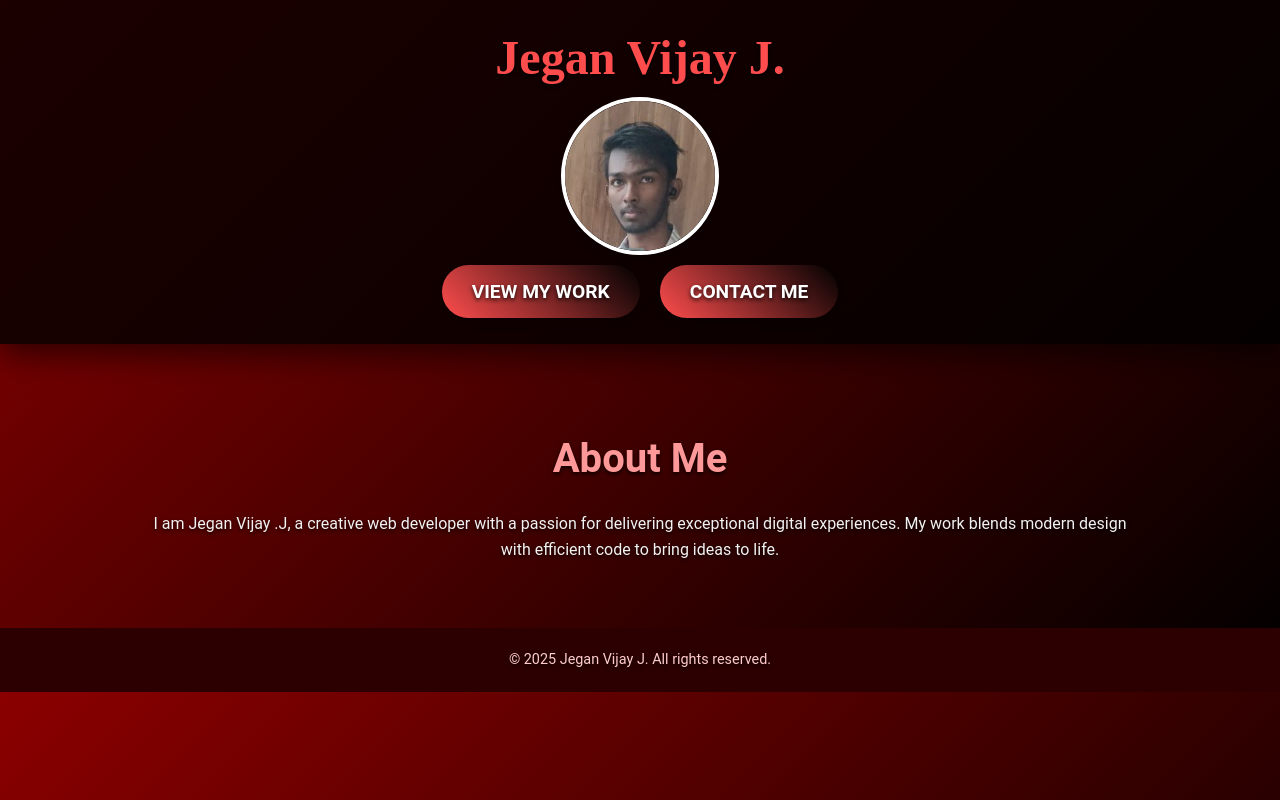
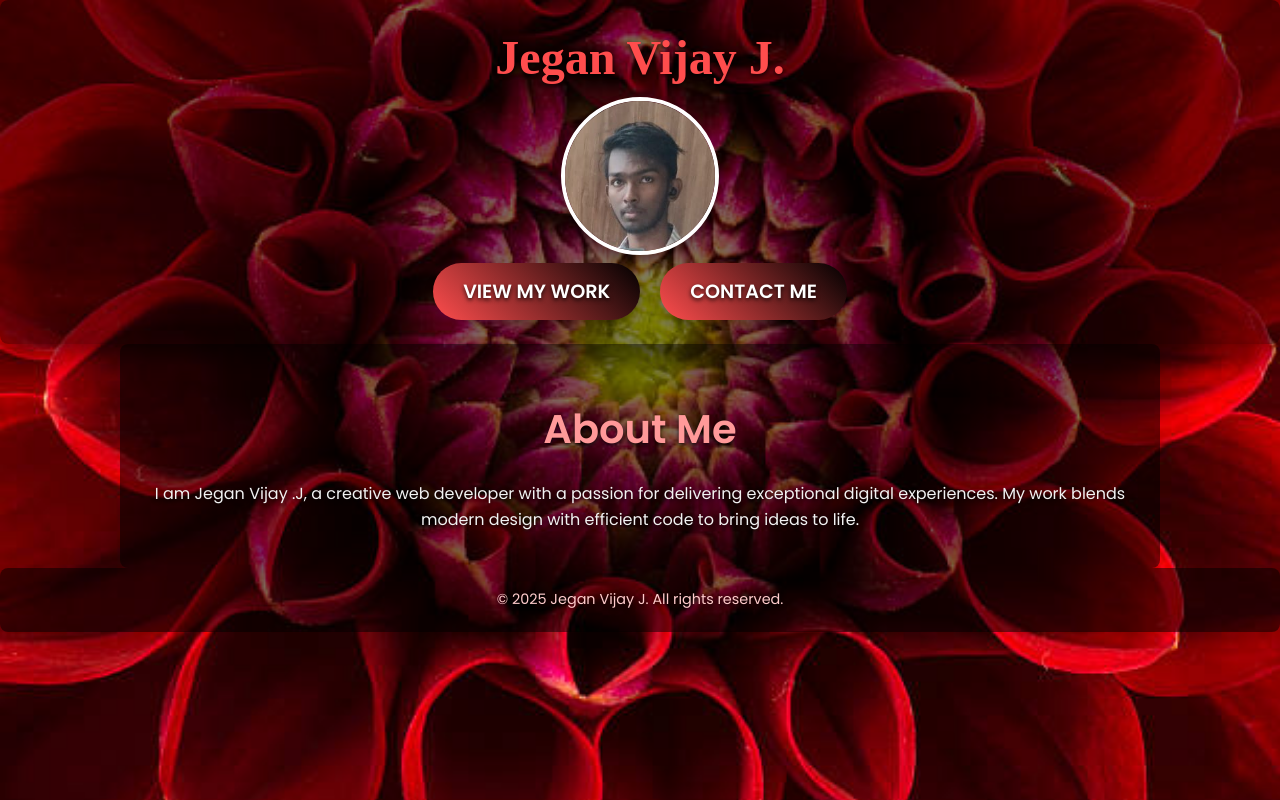
Before and after one commit to jjeganvijay/portfolio-1, a plain HTML site: page index.html in a window 1280 px wide. Drawn offline with Linux system fonts and the light colour scheme.

Commit message:
adding some img background

```diff
--- a/styles.css
+++ b/styles.css
@@ -127,17 +127,17 @@ button:hover, .button:hover {
 button:focus, .button:focus {
     outline: none;
 }
-/* Profile Image Styling */
+
 .profile-img {
-    width: 150px; /* Adjust the size as needed */
+    width: 150px;
     height: 150px;
-    border-radius: 50%; /* This makes the image round */
+    border-radius: 50%;
     object-fit: cover; /* Ensures the image doesn't get distorted */
     border: 4px solid #fff; /* Optional: Adds a white border around the image */
     box-shadow: 0px 5px 10px rgba(0, 0, 0, 0.3); /* Optional: Adds a shadow for a nice effect */
 }
 .contact-icons .icon {
-    font-size: 3rem; /* Increased icon size */
+    font-size: 3rem;
     color: #fff;
     background-color: #007bff;
     padding: 15px;
@@ -149,3 +149,19 @@ button:focus, .button:focus {
     background-color: #0056b3;
     transform: scale(1.1);
 }
+
+body {
+    background-image: url('rednature.jpg');
+    background-size: cover;
+    background-repeat: no-repeat;
+    background-position: center;
+    font-family: 'Poppins', sans-serif;
+    color: #fff;
+}
+
+
+header, section, footer {
+    background-color: rgba(0, 0, 0, 0.5);
+    padding: 20px;
+    border-radius: 8px;
+}
```
Also changed, not shown: contact.html (+1 -1 lines), rednature.jpg (added).
